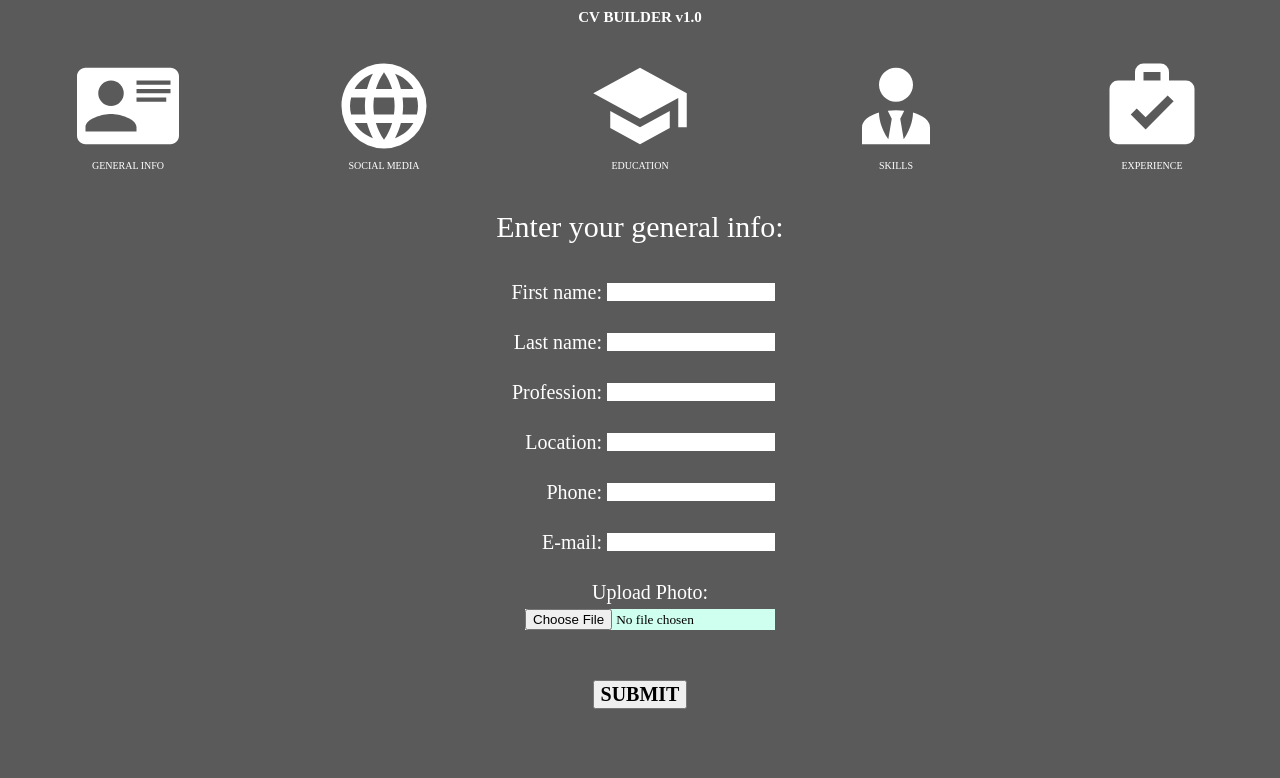
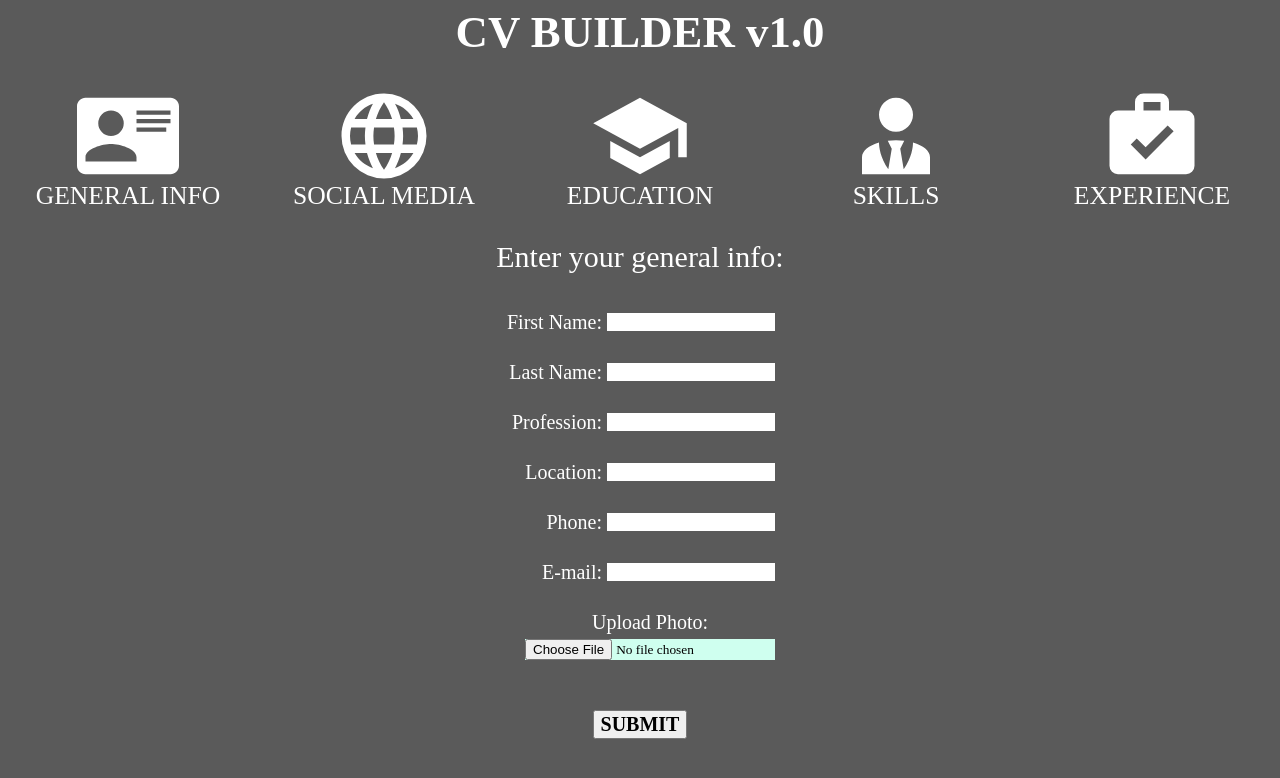
Before and after one commit to sub-pr1me/Project-CV-Application, a React (Vite) app: page / in a window 1280 px wide. Shown: the top 778 px of the page. Built offline with nearby package versions, Linux system fonts and the light colour scheme; a web font is replaced by a local one.

Commit message:
style: minor styling tweaks

```diff
--- a/src/components/Data.jsx
+++ b/src/components/Data.jsx
@@ -7,6 +7,7 @@ const Data = ({formData, setFormData, setItems}) => {
   return (
     <div className={styles.data_container}>
         <div className={styles.app_name}>CV BUILDER v1.0</div>
+          <div className={styles.data_wrapper}>
           <div className={styles.buttons}>
                 <HeaderButton
                   image={'../icon/card-account-details.svg'}
@@ -35,6 +36,8 @@ const Data = ({formData, setFormData, setItems}) => {
             setItems={setItems}
           />
         </div>
+
+    </div>
   )
 }
 
--- a/src/components/General.jsx
+++ b/src/components/General.jsx
@@ -37,7 +37,7 @@ const General = ({formData, setFormData, setItems}) => {
         <div className={styles.title}>Enter your general info:</div>
         <div className={styles.input_container}>
             <div className={styles.input_wrapper}>
-                <label htmlFor='firstname'>First name:</label>
+                <label htmlFor='firstname'>First Name:</label>
                 <input
                     type='text'
                     id='firstname'
@@ -51,7 +51,7 @@ const General = ({formData, setFormData, setItems}) => {
                 />
             </div>
             <div className={styles.input_wrapper}>
-                <label htmlFor='lastname'>Last name:</label>
+                <label htmlFor='lastname'>Last Name:</label>
                 <input
                     type='text'
                     id='lastname'
--- a/src/styles/Data.module.css
+++ b/src/styles/Data.module.css
@@ -27,7 +27,7 @@
 
 .app_name {
     font-family: 'jura';
-    font-size: 15px;
+    font-size: clamp(15px, 3.5vw, 3.5vw);
     font-weight: 900;
     text-align: center;
     color: white;
@@ -37,5 +37,5 @@
 
 .buttons {
     font-family: 'geologica';
-    margin-bottom: 20px;
+    margin-bottom: 40px;
 }
--- a/src/styles/HeaderButton.module.css
+++ b/src/styles/HeaderButton.module.css
@@ -9,14 +9,14 @@
 }
 
 .img_container img {
-    width: 8vw;
+    width: clamp(30px, 8vw, 8vw);
     filter: invert(100%);
     align-self: center;
 }
 
 .text {
     text-align: center;
-    font-size: 10px;
+    font-size: clamp(10px, 2vw, 2vw);
     line-height: 12px;
     padding: 0px 10px;
     overflow-wrap: break-word;
```
Lines whose indentation alone changed are shown as unchanged.
